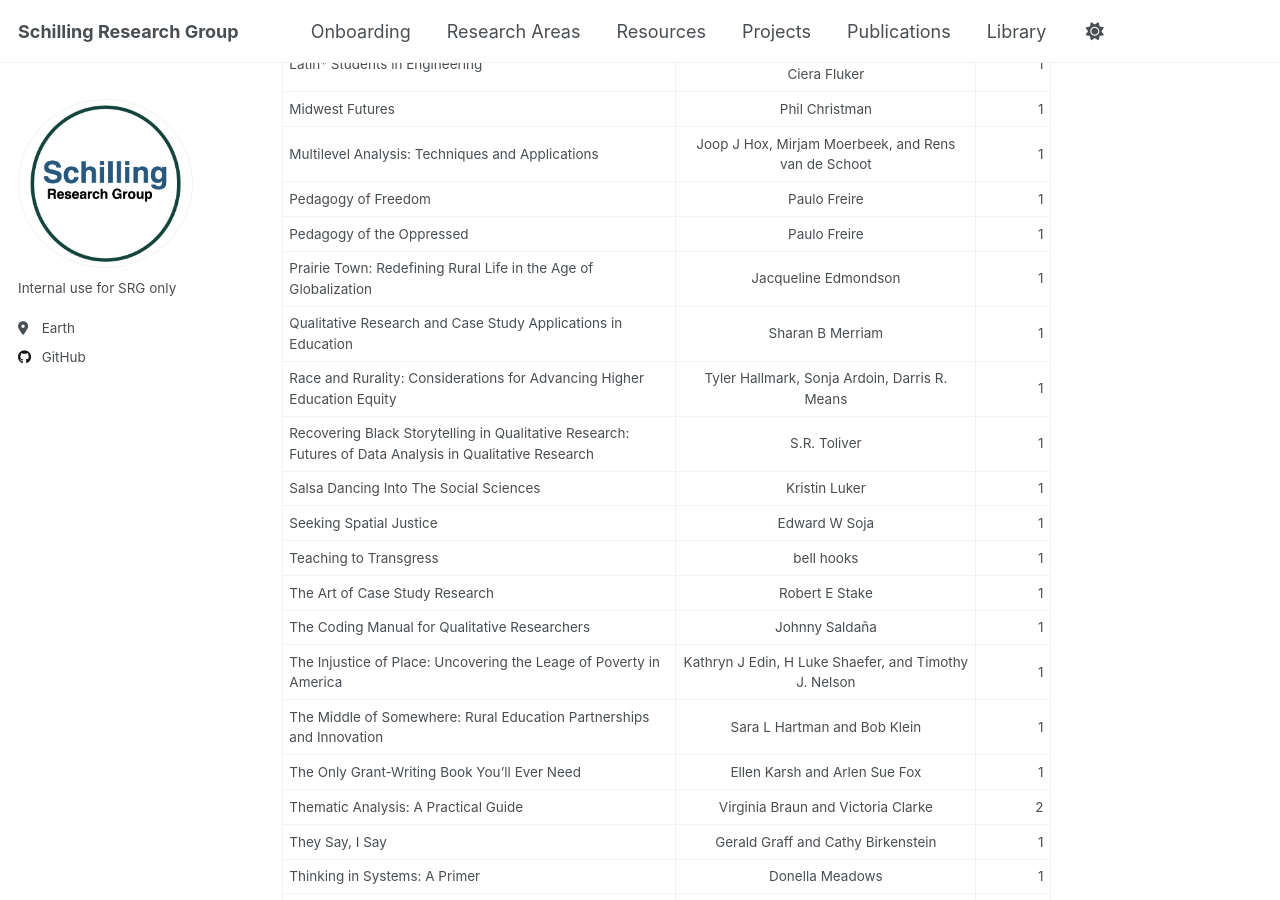
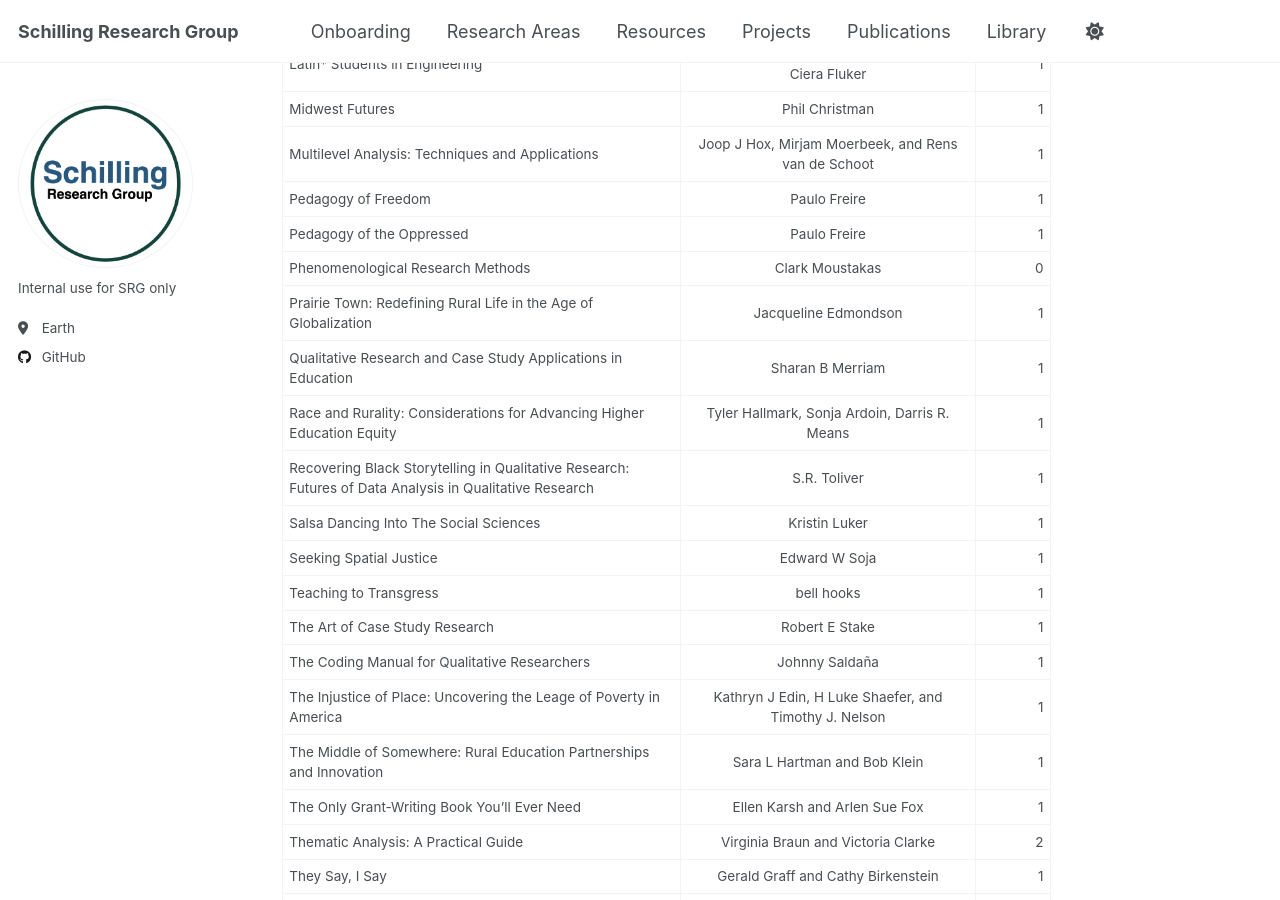
Before and after one commit to schillingmr/schilling-rg, a Jekyll site: the page built from _pages/library.md, in a window 1280 px wide and 900 px high, scrolled down 935 px. Built offline with Jekyll 4.4.1, drawn with Linux system fonts in a browser that asks for light colours.

Commit message:
Update library.md

```diff
--- a/_pages/library.md
+++ b/_pages/library.md
@@ -28,6 +28,7 @@ This page has a list of books Malle has a physical copy of. Any book listed here
 |Multilevel Analysis: Techniques and Applications|Joop J Hox, Mirjam Moerbeek, and Rens van de Schoot|1|
 |Pedagogy of Freedom|Paulo Freire|1|
 |Pedagogy of the Oppressed|Paulo Freire|1|
+|Phenomenological Research Methods|Clark Moustakas|0|
 |Prairie Town: Redefining Rural Life in the Age of Globalization|Jacqueline Edmondson|1|
 |Qualitative Research and Case Study Applications in Education|Sharan B Merriam|1|
 |Race and Rurality: Considerations for Advancing Higher Education Equity|Tyler Hallmark, Sonja Ardoin, Darris R. Means|1|
```
